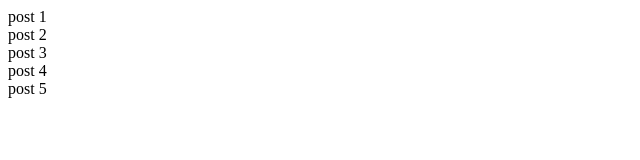
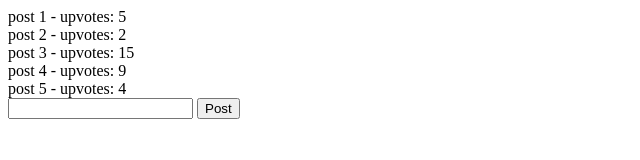
Before and after one commit to StephenPunwasi/mean-voting-app, a plain HTML site: page index.html in a window 1280 px wide. Shown: the whole page, without its empty margins (0-640 px from the left). Drawn offline with nearby package versions, Linux system fonts and the light colour scheme.

Commit message:
addPost function added

```diff
--- a/app.js
+++ b/app.js
@@ -3,10 +3,15 @@ angular.module('flapperNews', [])
 '$scope',
 function($scope){
   $scope.posts = [
-  'post 1',
-  'post 2',
-  'post 3',
-  'post 4',
-  'post 5'
+  {title: 'post 1', upvotes: 5},
+  {title: 'post 2', upvotes: 2},
+  {title: 'post 3', upvotes: 15},
+  {title: 'post 4', upvotes: 9},
+  {title: 'post 5', upvotes: 4}
   ];
+
+  $scope.addPost = function(){
+    $scope.posts.push({title: $scope.title, upvotes:0});
+    $scope.title = '';
+  };
 }]);
--- a/index.html
+++ b/index.html
@@ -7,7 +7,11 @@
   </head>
   <body ng-app="flapperNews" ng-controller="MainCtrl">
     <div ng-repeat="post in posts">
-      {{post}}
+      {{post.title}} - upvotes: {{post.upvotes}}
     </div>
+    <form ng-submit="addPost()">
+      <input type="text" ng-model="title"></input>
+      <button type="submit">Post</button>
+    </form>
   </body>
 </html>
```
